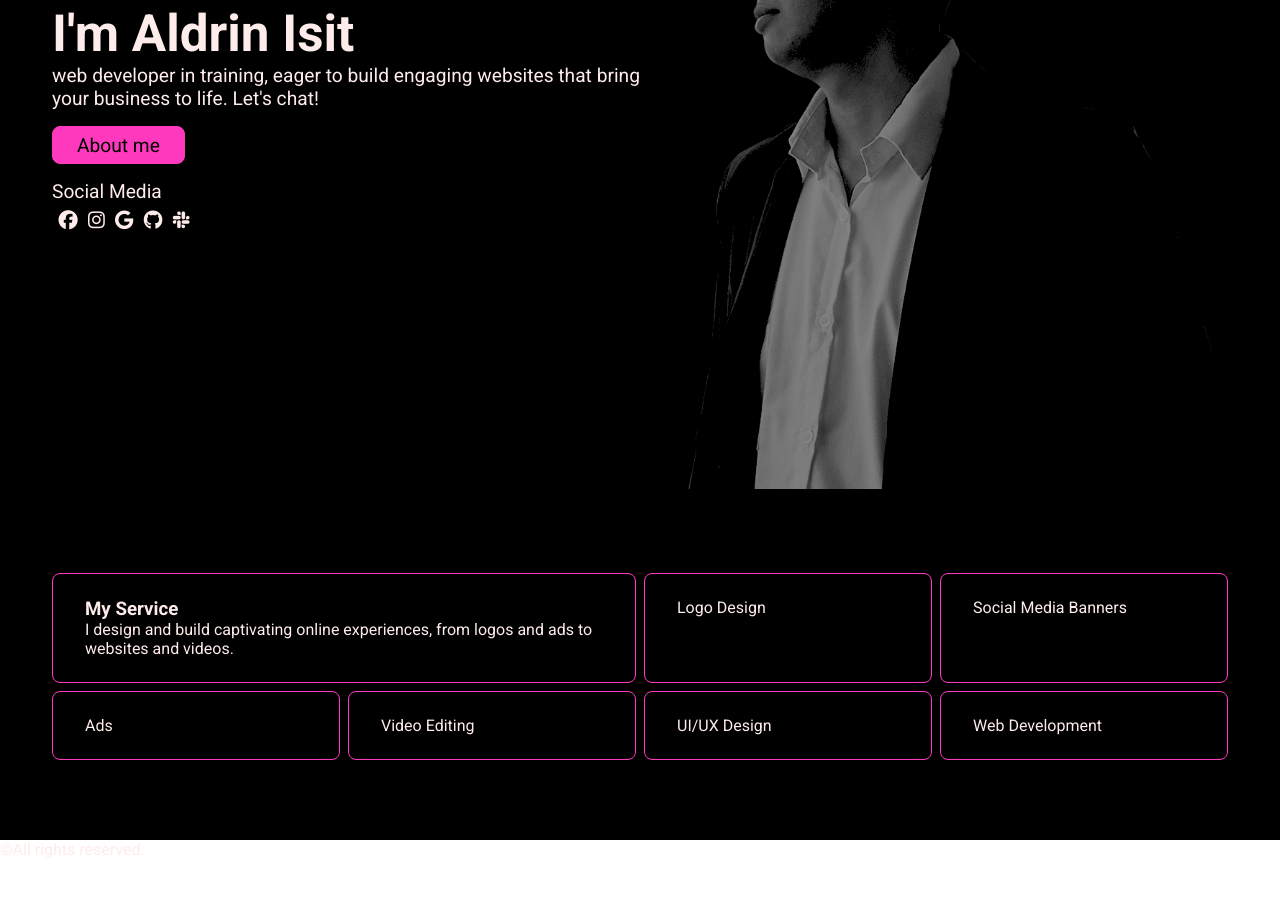
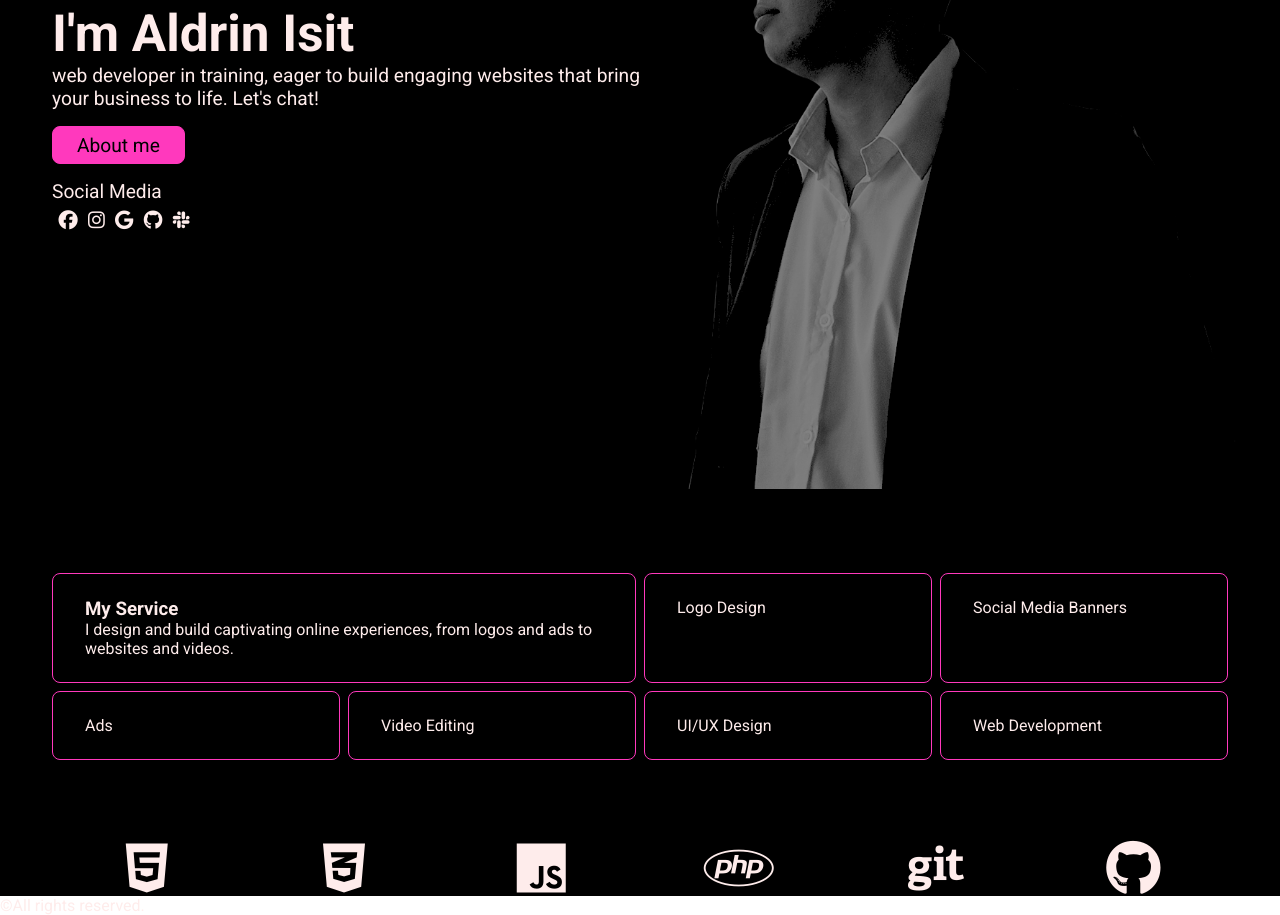
Before and after one commit to Drinisit/my-first-website, a plain HTML site: page index.html in a window 1280 px wide. Shown: the part 339-1254 px from the top of the page. Before the commit the page ends 1198 px from the top, so only its background shows below. Drawn offline with Linux system fonts and the light colour scheme.

Commit message:
Add:logo

```diff
--- a/index.html
+++ b/index.html
@@ -76,6 +76,30 @@
                     <div class="card">Web Development</div>
                 </div>
             </div>
+            <div class="skill-content">
+                <div class="skill-cards">
+                    <div class="card-logo">
+                        <i class="fa-brands fa-html5"></i>
+                    </div>
+                    <div class="card-logo">
+                        <i class="fa-brands fa-css3-alt"></i>
+                    </div>
+                    <div class="card-logo">
+                        <i class="fa-brands fa-js"></i>
+                    </div>
+                    <div class="card-logo">
+                        <i class="fa-brands fa-php"></i>
+                    </div>
+                    <div class="card-logo">
+                        <i class="fa-brands fa-git"></i>
+                    </div>
+                    <div class="card-logo">
+                        <i class="fa-brands fa-github"></i>
+                    </div>
+
+                </div>
+
+            </div>
        </section>
 
     </main>
--- a/style.css
+++ b/style.css
@@ -139,9 +139,39 @@ li a:hover{
     grid-row:span 2;
 }
 
-
 .card-col-span-2{
     grid-column: span 2;
+}
+
+.skill-content{
+    max-width: 1240px;
+    height: auto;
+    padding: 0 2rem;
+    margin: auto;
+    color:var(--primary-font);
+}
+
+.skill-cards{
+    display: flex;
+    gap: 0.5rem;
+}
+
+.card-logo{
+    width: 200px;
+    border-radius: 0.5rem;
+    text-align: center;
+    justify-content: center;
+
+}
+
+.card-logo i{
+    font-size: 3.5rem;
+    color: var(--primary-font);
+}
+
+.card-logo i:hover{
+    color: var(--secondary-font);
+
 }
 
 
@@ -149,6 +179,7 @@ li a:hover{
     border: 1px solid var(--secondary-font);
     padding: 1.5rem 2rem;
     border-radius: 0.5rem;
+    margin-bottom: 1rem;
 }
 
 @media screen and (min-width: 440px){
@@ -156,12 +187,18 @@ li a:hover{
         display: grid;
         grid-template-columns: repeat(2, 1fr);
     }
+    .card{
+        padding: 0.5 1rem;
+    }
 }
 @media screen and (min-width: 441px){
     .service-cards{
         display: grid;
         gap: 0.5rem;
         grid-template-columns: repeat(3, 1fr);
+    }
+    .card{
+        margin-bottom: 0;
     }
 }
 
```
